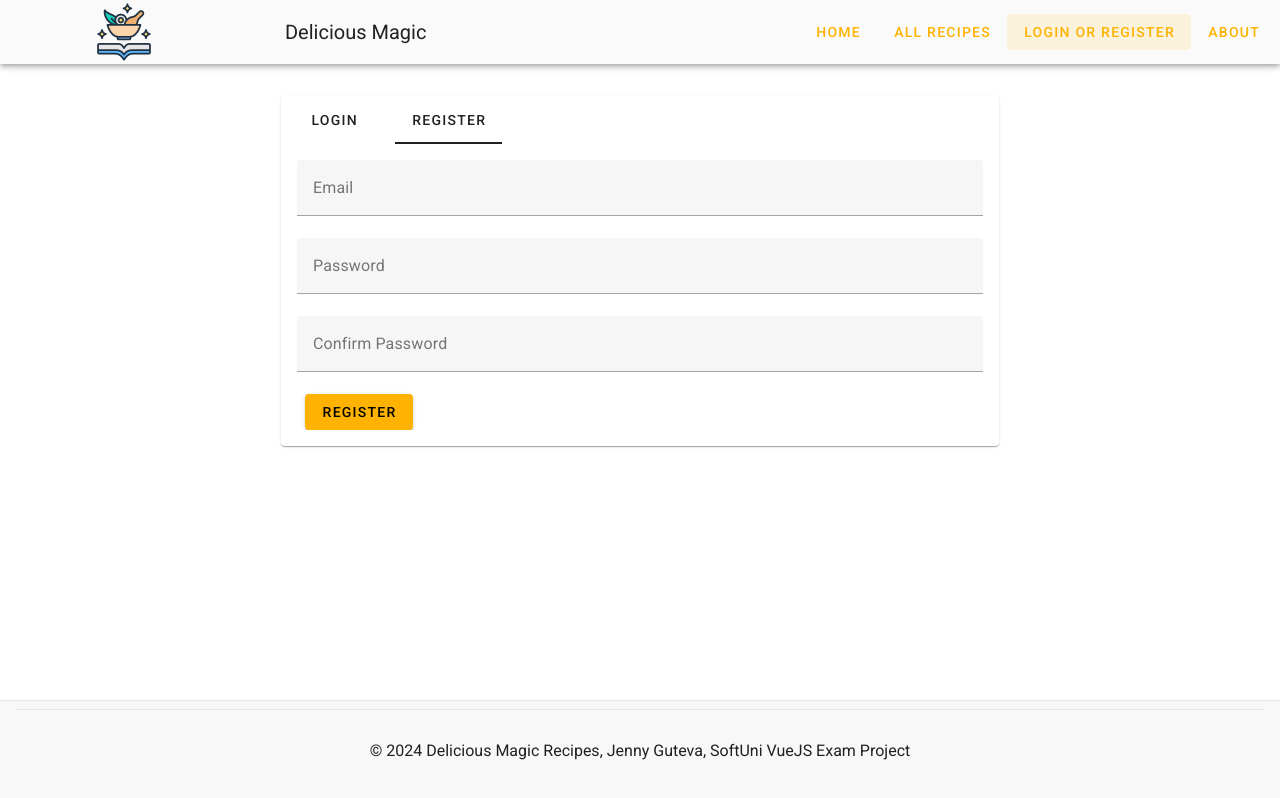
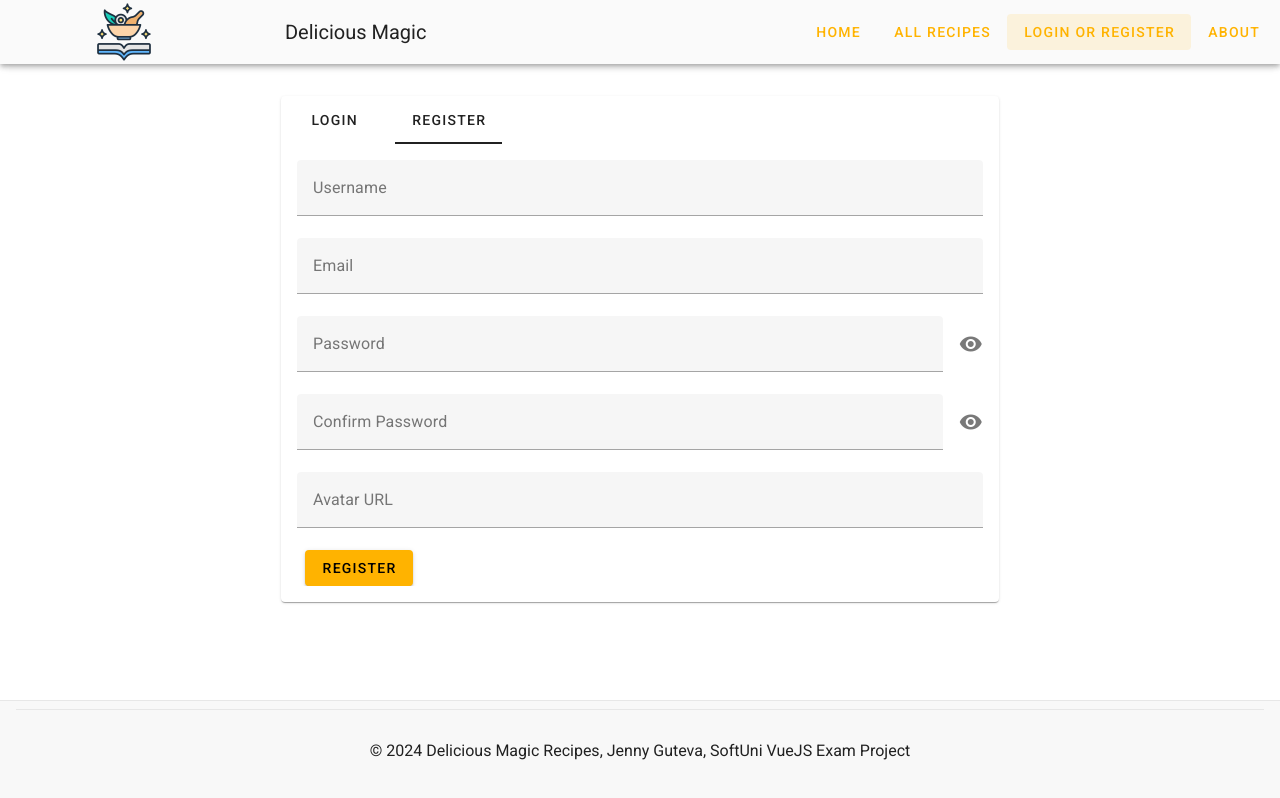
Before and after one commit to Jenaldin/Delicious-Magic_VueJS_Dec24, a Vue app in the folder client/: page /register-login in a window 1280 px wide. Both pictures are taken after a click on the tab "REGISTER". Built offline with nearby package versions, Linux system fonts and the light colour scheme.

Commit message:
Implemented Registration functionality and adjusted Pinia authentication + Navigation.vue

```diff
--- a/client/src/components/Navigation.vue
+++ b/client/src/components/Navigation.vue
@@ -1,7 +1,7 @@
 <script setup>
-   import { useAuthStore } from '@/stores/auth'
+import { useAuthStore } from '@/stores/auth';
 
-   const authStore = useAuthStore()
+const authStore = useAuthStore();
 </script>
 
 <template>
@@ -22,6 +22,7 @@
 </v-toolbar>
 </template>
 
+
 <style scoped>
 .v-toolbar {
   padding: 0;
--- a/client/src/components/Register.vue
+++ b/client/src/components/Register.vue
@@ -1,15 +1,119 @@
 <script setup>
+import { ref, computed } from 'vue';
+import useVuelidate from '@vuelidate/core';
+import { required, minLength, maxLength, email, sameAs, url } from '@vuelidate/validators';
+import axios from 'axios';
+import { useAuthStore } from '@/stores/auth';
+
+// Form data
+const form = ref({
+  username: '',
+  email: '',
+  password: '',
+  repassword: '',
+  avatar: ''
+});
+
+// Visibility state
+const showPassword = ref(false);
+const showRepassword = ref(false);
+
+// Storing password value in a constant
+const passwordValue = computed(() => form.value.password);
+
+// Validation rules
+const rules = computed(() => ({
+  username: { required, minLength: minLength(3), maxLength: maxLength(10) },
+  email: { required, email, minLength: minLength(5), maxLength: maxLength(15) },
+  password: { required, minLength: minLength(4), maxLength: maxLength(12) },
+  repassword: { required, sameAsPassword: sameAs(passwordValue) },
+  avatar: { url }
+}));
+
+// Use Vuelidate
+const v$ = useVuelidate(rules, form);
+
+// Auth store
+const authStore = useAuthStore();
+
+const register = async () => {
+  v$.value.$touch();
+
+  if (v$.value.$invalid) {
+    console.log('Form is invalid');
+    return;
+  }
+
+  try {
+  const response = await axios.post('http://localhost:3000/api/user/register', form.value);
+  const { token, username, id } = response.data;
+  console.log(response.data);
+
+  // Set authentication state
+  document.cookie = `auth=${token}; path=/`;
+  authStore.login(); // Call login after setting the cookie
+
+  // Redirect to home or another page
+  window.location.href = '/';
+} catch (error) {
+  console.error('Registration error:', error.response.data.error);
+}
+};
 </script>
 
 <template>
-   <v-form>
-     <!-- Registration form fields and submit button -->
-     <v-text-field label="Email" required></v-text-field>
-     <v-text-field label="Password" type="password" required></v-text-field>
-     <v-text-field label="Confirm Password" type="password" required></v-text-field>
-     <v-btn type="submit" color="amber-darken-1">Register</v-btn>
-   </v-form>
- </template>
+  <v-form @submit.prevent="register">
+    <v-text-field
+      v-model="form.username"
+      :error-messages="v$.username.$errors.map(e => e.$message)"
+      label="Username"
+      required
+    ></v-text-field>
 
- <style scoped>
- </style>
+    <v-text-field
+      v-model="form.email"
+      :error-messages="v$.email.$errors.map(e => e.$message)"
+      label="Email"
+      required
+    ></v-text-field>
+
+    <v-text-field
+      v-model="form.password"
+      :error-messages="v$.password.$errors.map(e => e.$message)"
+      :type="showPassword ? 'text' : 'password'"
+      label="Password"
+      required
+    >
+      <template #append>
+        <v-icon @click="showPassword = !showPassword">
+          <i :class="showPassword ? 'mdi mdi-eye-off' : 'mdi mdi-eye'"></i>
+        </v-icon>
+      </template>
+    </v-text-field>
+
+    <v-text-field
+      v-model="form.repassword"
+      :error-messages="v$.repassword.$errors.map(e => e.$message)"
+      :type="showRepassword ? 'text' : 'password'"
+      label="Confirm Password"
+      required
+    >
+      <template #append>
+        <v-icon @click="showRepassword = !showRepassword">
+          <i :class="showRepassword ? 'mdi mdi-eye-off' : 'mdi mdi-eye'"></i>
+        </v-icon>
+      </template>
+    </v-text-field>
+
+    <v-text-field
+      v-model="form.avatar"
+      :error-messages="v$.avatar.$errors.map(e => e.$message)"
+      label="Avatar URL"
+    ></v-text-field>
+
+    <v-btn type="submit" color="amber-darken-1">Register</v-btn>
+  </v-form>
+</template>
+
+<style scoped>
+</style>
--- a/client/src/stores/auth.js
+++ b/client/src/stores/auth.js
@@ -6,11 +6,26 @@ export const useAuthStore = defineStore('auth', () => {
 
   function login() {
     isAuthenticated.value = true;
+    setTimeout(() => {
+      logout();
+    }, 3 * 60 * 60 * 1000); // 3 hours in milliseconds
   }
 
   function logout() {
     isAuthenticated.value = false;
+    // Clear the cookie by setting the expiration date in the past
+    document.cookie = 'auth=; expires=Thu, 01 Jan 1970 00:00:00 GMT; path=/';
   }
+
+  // Check for auth cookie on initialization
+  function checkAuth() {
+    const authCookie = document.cookie.split('; ').find(row => row.startsWith('auth='));
+    if (authCookie) {
+      isAuthenticated.value = true;
+    }
+  }
+
+  checkAuth();
 
   return { isAuthenticated, login, logout };
 });
```
Lines whose indentation alone changed are shown as unchanged.
